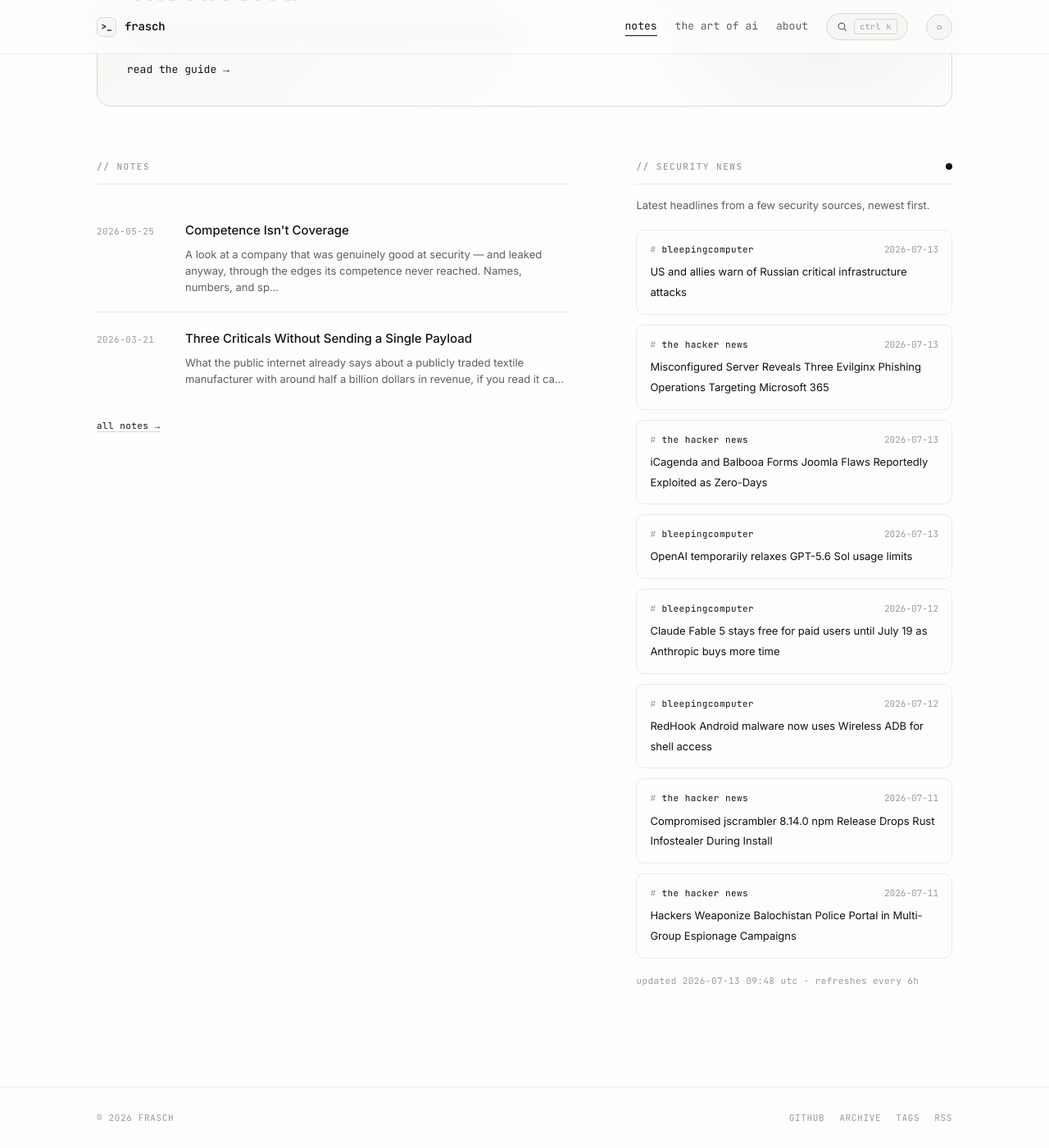
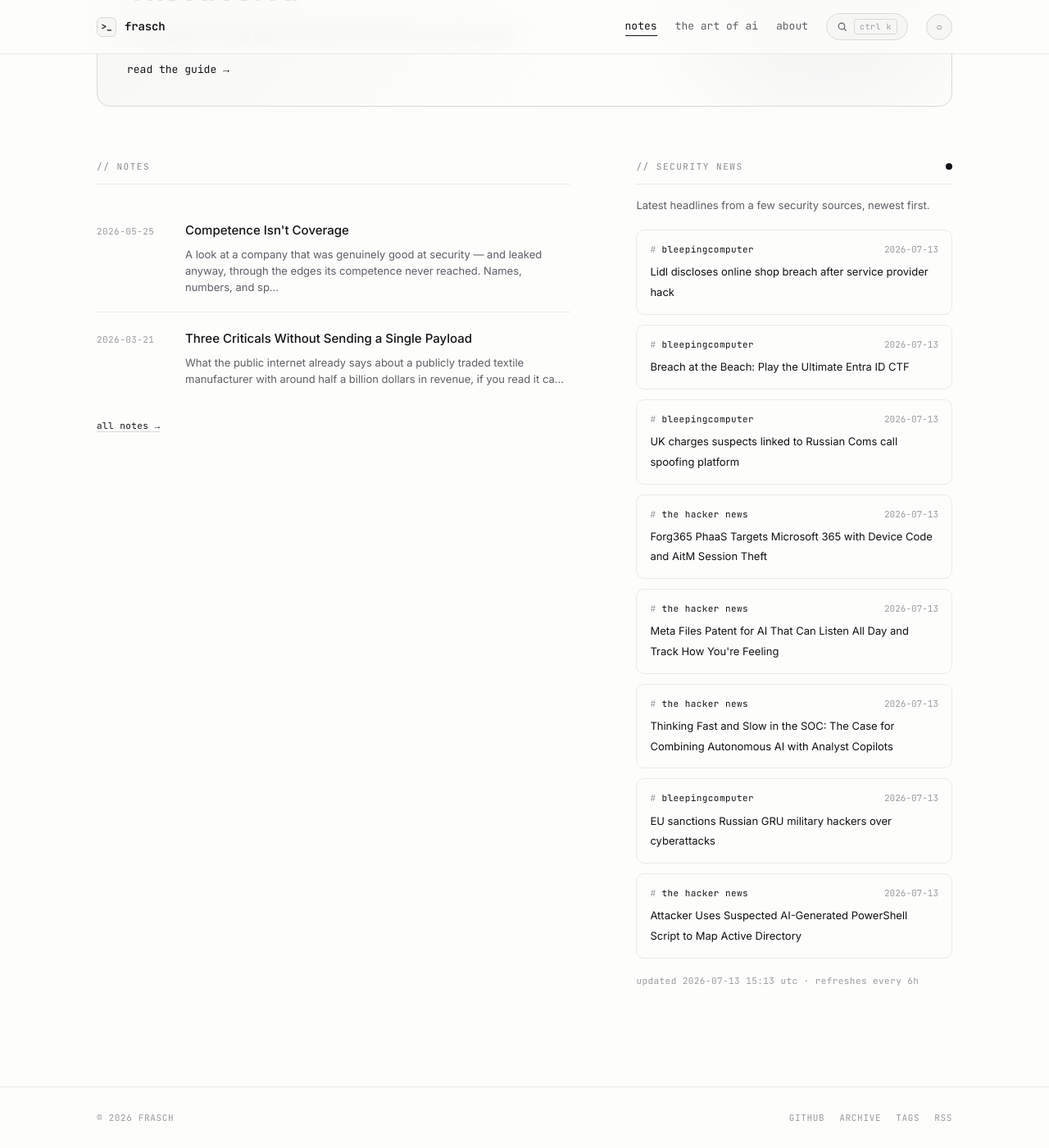
Before and after one commit to whoisfrasch/frasch, a Jekyll site: the page built from index.html, in a window 1280 px wide and 1400 px high, scrolled down 590 px. Shown: the whole window at 82% size. Built offline with Jekyll 4.4.1, drawn with Linux system fonts in a browser that asks for light colours.

Commit message:
Refresh security news feed

```diff
--- a/_data/news.json
+++ b/_data/news.json
@@ -1,53 +1,53 @@
 {
-  "updated": "2026-07-13T09:48:45Z",
+  "updated": "2026-07-13T15:13:22Z",
   "items": [
     {
       "source": "bleepingcomputer",
-      "title": "US and allies warn of Russian critical infrastructure attacks",
-      "link": "https://www.bleepingcomputer.com/news/security/us-and-allies-share-defense-tips-against-russian-hackers-targeting-critical-infrastructure/",
-      "date": "2026-07-13T09:32:23Z"
+      "title": "Lidl discloses online shop breach after service provider hack",
+      "link": "https://www.bleepingcomputer.com/news/security/lidl-discloses-online-shop-breach-after-service-provider-hack/",
+      "date": "2026-07-13T14:19:43Z"
+    },
+    {
+      "source": "bleepingcomputer",
+      "title": "Breach at the Beach: Play the Ultimate Entra ID CTF",
+      "link": "https://www.bleepingcomputer.com/news/security/breach-at-the-beach-play-the-ultimate-entra-id-ctf/",
+      "date": "2026-07-13T14:01:11Z"
+    },
+    {
+      "source": "bleepingcomputer",
+      "title": "UK charges suspects linked to Russian Coms call spoofing platform",
+      "link": "https://www.bleepingcomputer.com/news/security/uk-charges-suspects-linked-to-russian-coms-call-spoofing-platform/",
+      "date": "2026-07-13T13:23:30Z"
     },
     {
       "source": "the hacker news",
-      "title": "Misconfigured Server Reveals Three Evilginx Phishing Operations Targeting Microsoft 365",
-      "link": "https://thehackernews.com/2026/07/misconfigured-server-reveals-three.html",
-      "date": "2026-07-13T07:30:00Z"
+      "title": "Forg365 PhaaS Targets Microsoft 365 with Device Code and AitM Session Theft",
+      "link": "https://thehackernews.com/2026/07/forg365-phaas-targets-microsoft-365.html",
+      "date": "2026-07-13T13:03:33Z"
     },
     {
       "source": "the hacker news",
-      "title": "iCagenda and Balbooa Forms Joomla Flaws Reportedly Exploited as Zero-Days",
-      "link": "https://thehackernews.com/2026/07/icagenda-and-balbooa-forms-joomla-flaws.html",
-      "date": "2026-07-13T05:36:02Z"
+      "title": "Meta Files Patent for AI That Can Listen All Day and Track How You're Feeling",
+      "link": "https://thehackernews.com/2026/07/meta-files-patent-for-ai-that-can.html",
+      "date": "2026-07-13T11:54:46Z"
+    },
+    {
+      "source": "the hacker news",
+      "title": "Thinking Fast and Slow in the SOC: The Case for Combining Autonomous AI with Analyst Copilots",
+      "link": "https://thehackernews.com/2026/07/thinking-fast-and-slow-in-soc-case-for.html",
+      "date": "2026-07-13T11:37:05Z"
     },
     {
       "source": "bleepingcomputer",
-      "title": "OpenAI temporarily relaxes GPT-5.6 Sol usage limits",
-      "link": "https://www.bleepingcomputer.com/news/artificial-intelligence/openai-temporarily-relaxes-gpt-56-sol-usage-limits/",
-      "date": "2026-07-13T00:44:44Z"
-    },
-    {
-      "source": "bleepingcomputer",
-      "title": "Claude Fable 5 stays free for paid users until July 19 as Anthropic buys more time",
-      "link": "https://www.bleepingcomputer.com/news/artificial-intelligence/claude-fable-5-stays-free-for-paid-users-until-july-19-as-anthropic-buys-more-time/",
-      "date": "2026-07-12T19:39:12Z"
-    },
-    {
-      "source": "bleepingcomputer",
-      "title": "RedHook Android malware now uses Wireless ADB for shell access",
-      "link": "https://www.bleepingcomputer.com/news/security/redhook-android-malware-now-uses-wireless-adb-for-shell-access/",
-      "date": "2026-07-12T14:27:32Z"
+      "title": "EU sanctions Russian GRU military hackers over cyberattacks",
+      "link": "https://www.bleepingcomputer.com/news/security/eu-and-uk-hit-russia-with-first-joint-cyber-sanctions-package/",
+      "date": "2026-07-13T11:19:05Z"
     },
     {
       "source": "the hacker news",
-      "title": "Compromised jscrambler 8.14.0 npm Release Drops Rust Infostealer During Install",
-      "link": "https://thehackernews.com/2026/07/compromised-jscrambler-8140-npm-release.html",
-      "date": "2026-07-11T17:59:26Z"
-    },
-    {
-      "source": "the hacker news",
-      "title": "Hackers Weaponize Balochistan Police Portal in Multi-Group Espionage Campaigns",
-      "link": "https://thehackernews.com/2026/07/hackers-weaponize-balochistan-police.html",
-      "date": "2026-07-11T17:49:31Z"
+      "title": "Attacker Uses Suspected AI-Generated PowerShell Script to Map Active Directory",
+      "link": "https://thehackernews.com/2026/07/attacker-uses-suspected-ai-generated.html",
+      "date": "2026-07-13T11:02:33Z"
     }
   ]
 }
```
